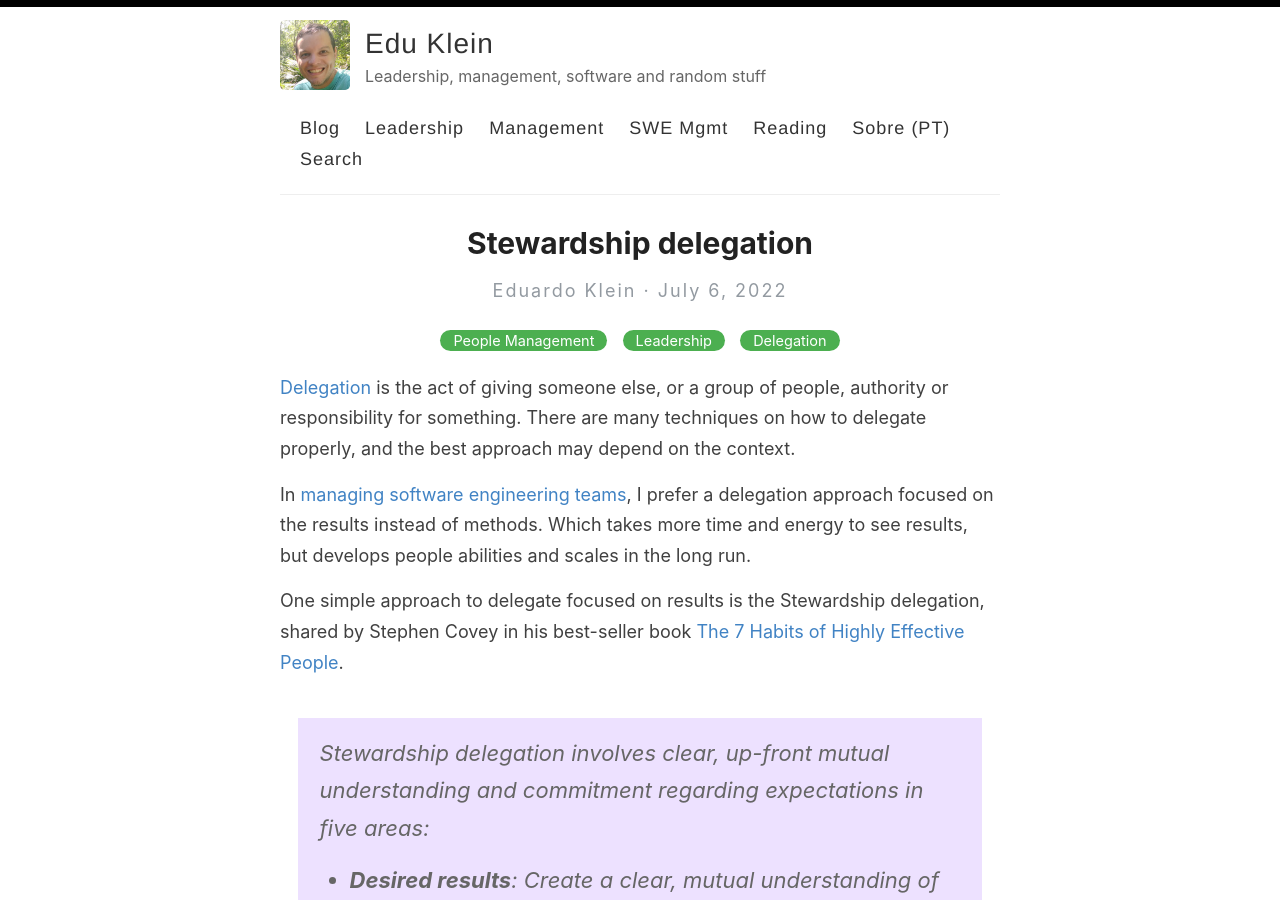
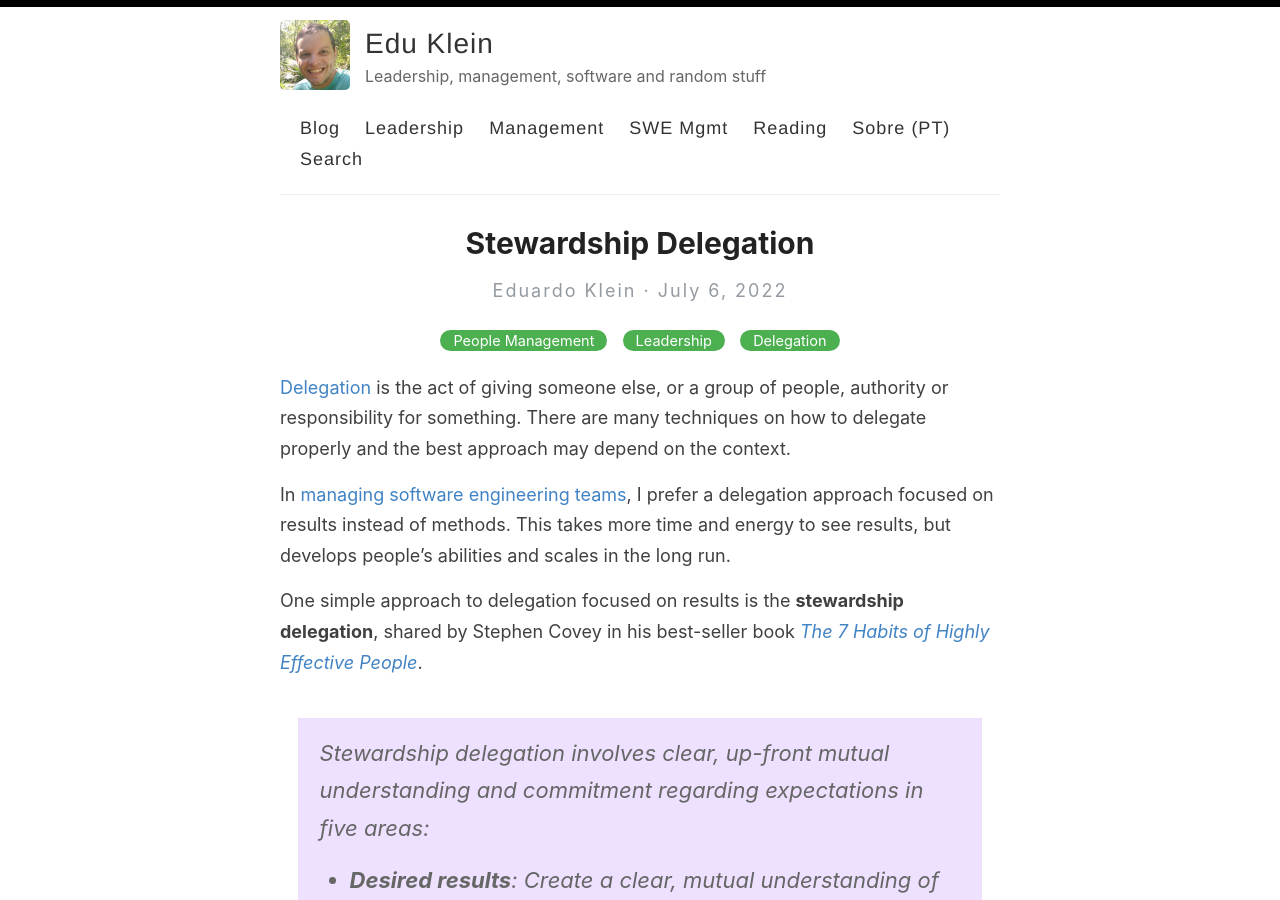
Before and after one commit to epklein/epklein.github.io, a Jekyll site: the page built from _posts/2022-07-06-stewardship-delegation.md, in a window 1280 px wide and 900 px high. Built offline with Jekyll 4.4.1, drawn with Linux system fonts in a browser that asks for light colours.

Commit message:
Jack review: Stewardship delegation

```diff
--- a/_posts/2022-07-06-stewardship-delegation.md
+++ b/_posts/2022-07-06-stewardship-delegation.md
@@ -1,14 +1,14 @@
 ---
 layout: post
-title: Stewardship delegation
+title: Stewardship Delegation
 categories: [People Management, Leadership, Delegation]
 ---
 
-[Delegation](/mgmt/people/delegation) is the act of giving someone else, or a group of people, authority or responsibility for something. There are many techniques on how to delegate properly, and the best approach may depend on the context.
+[Delegation](/mgmt/people/delegation) is the act of giving someone else, or a group of people, authority or responsibility for something. There are many techniques on how to delegate properly and the best approach may depend on the context.
 
-In [managing software engineering teams](/mgmt/swe), I prefer a delegation approach focused on the results instead of methods. Which takes more time and energy to see results, but develops people abilities and scales in the long run.
+In [managing software engineering teams](/mgmt/swe), I prefer a delegation approach focused on results instead of methods. This takes more time and energy to see results, but develops people's abilities and scales in the long run.
 
-One simple approach to delegate focused on results is the Stewardship delegation, shared by Stephen Covey in his best-seller book [The 7 Habits of Highly Effective People](/books/the-7-habits-of-highly-effective-people).
+One simple approach to delegation focused on results is the **stewardship delegation**, shared by Stephen Covey in his best-seller book *[The 7 Habits of Highly Effective People](/books/the-7-habits-of-highly-effective-people)*.
 
 > Stewardship delegation involves clear, up-front mutual understanding and commitment regarding expectations in five areas:
 > - **Desired results**: Create a clear, mutual understanding of what needs to be accomplished, focusing on what, not how; results, not methods.
```
